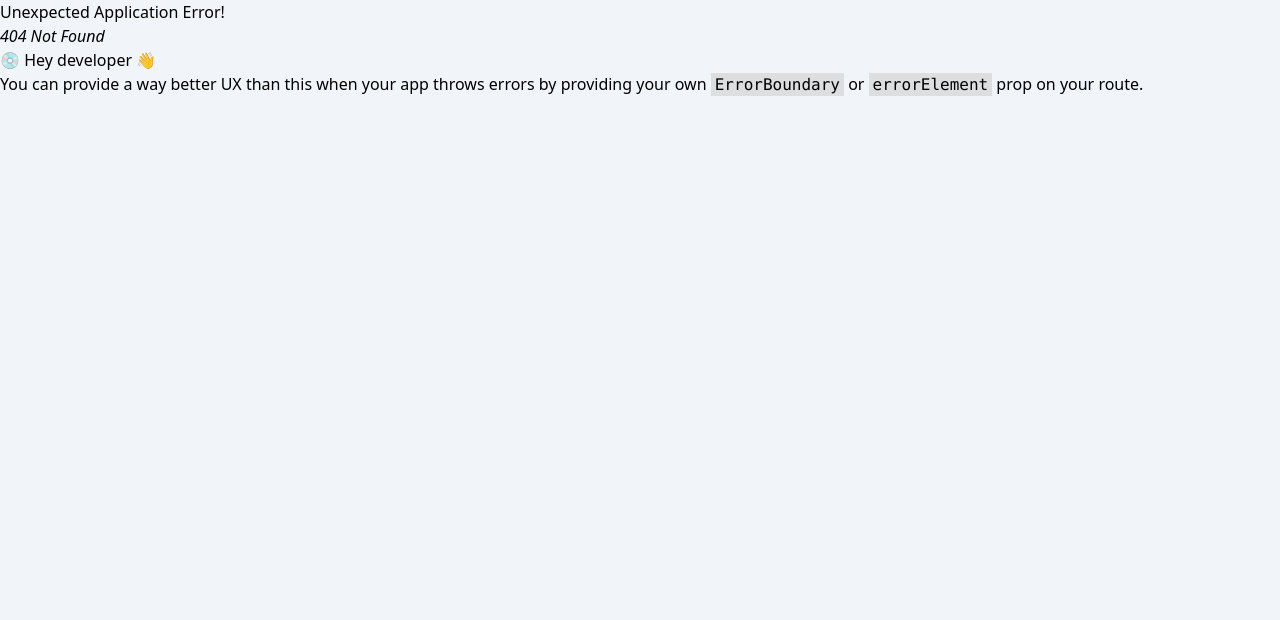
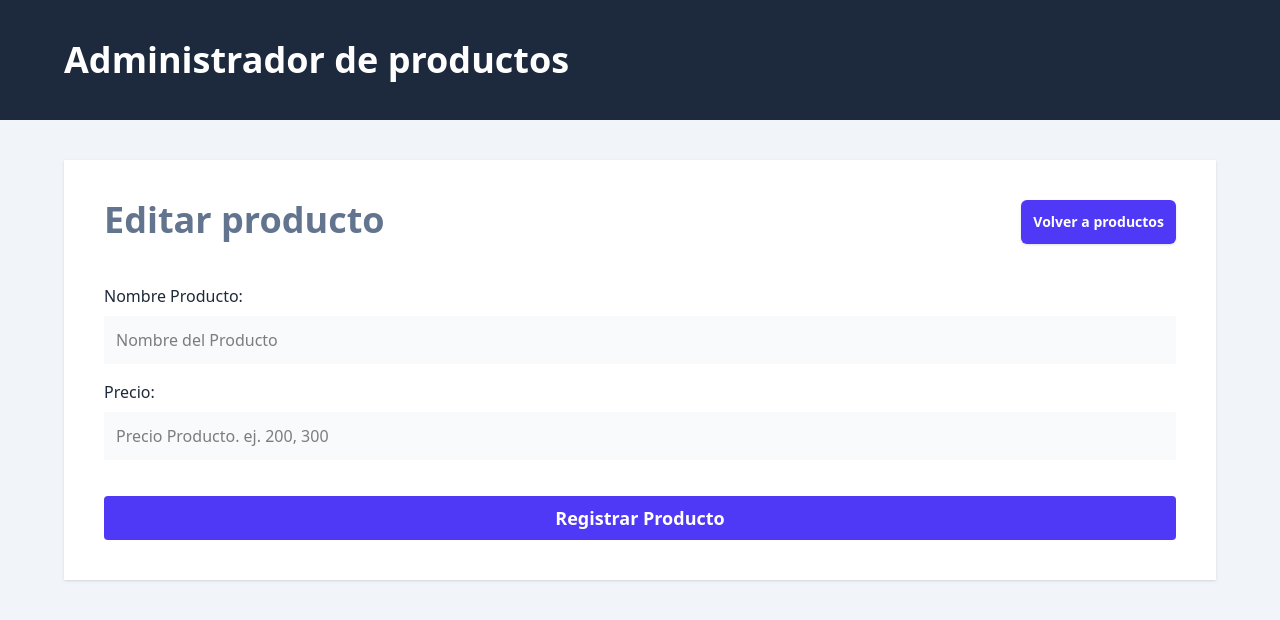
Before and after one commit to AlexhHr23/client-products, a React (Vite) app: page /products/1/edit in a window 1280 px wide. Before the commit this address had no page. Shown: the top 620 px of the page. Built offline with nearby package versions, Linux system fonts and the light colour scheme.

Commit message:
Uso de useNavigate y LInk

```diff
--- a/src/components/ProductDetails.tsx
+++ b/src/components/ProductDetails.tsx
@@ -1,3 +1,4 @@
+import {useNavigate } from "react-router-dom"
 import type { Product } from "../types"
 import { formatCurrency } from "../utils"
 
@@ -6,6 +7,8 @@
 }
 
 export const ProductDetails = ({product}: ProductDetailsProps) => {
+
+    const navigate = useNavigate()
 
     const isAvailable = product.availability
 
@@ -21,7 +24,13 @@
                 {isAvailable ? 'Disponible' : 'No disponible'}
             </td>
             <td className="p-3 text-lg text-gray-800 ">
-
+                <div className="flex gap-2 items-center">
+                    <button
+                        onClick={() => navigate(`/products/${product.id}/edit`)}
+                        className="bg-indigo-600 text-white w-full p-2 font-bold uppercase text-xs text-center rounded-lg"
+                    >
+                        Editar</button>
+                </div>
             </td>
         </tr>
     )
--- a/src/router.tsx
+++ b/src/router.tsx
@@ -2,6 +2,7 @@
 import { Layout } from './layouts/Layout'
 import { Products, loader as productsLoader} from './views/Products'
 import { action as newProductAction, NewProduct} from './views/NewProduct'
+import { EditProduct } from './views/EditProduct'
 
 
 
@@ -19,6 +20,10 @@
                 path: 'products/new',
                 element: <NewProduct/>,
                 action: newProductAction
+            },
+            {
+                path: 'products/:id/edit', // ROA Pattern -- investirgar
+                element: <EditProduct/>
             }
         ]
     }
--- /dev/null
+++ b/src/views/EditProduct.tsx
@@ -0,0 +1,80 @@
+import { Link, useActionData, type ActionFunctionArgs, redirect} from "react-router-dom"
+import {Form} from 'react-router-dom'
+import { ErrorMessage } from "../components/ErrorMessage"
+import { addProduct } from "../services/ProductService"
+
+
+
+export const action = async({request}: ActionFunctionArgs) => {
+    const data = Object.fromEntries(await request.formData())
+    let error = ''
+    if(Object.values(data).includes('')){
+        error = 'Todos los campos son obligatorios'
+    }
+
+    if(error.length) {
+        return error
+    }
+
+    await addProduct(data)
+
+    return redirect('/')
+}
+
+export const EditProduct = () => {
+
+    const error = useActionData() as string
+
+    return (
+        <>
+            <div className="flex justify-between">
+                <h2 className="text-4xl font-black text-slate-500">Editar producto</h2>
+                <Link
+                    to="/"
+                    className="rounded-md bg-indigo-600 p-3 text-sm font-bold text-white shadow-sm hover:bg-indigo-500"
+                >
+                    Volver a productos
+                </Link>
+            </div>
+
+            {error && <ErrorMessage>{error}</ErrorMessage>}
+            <Form
+                className="mt-10"
+                method="POST"
+            >
+
+                <div className="mb-4">
+                    <label
+                        className="text-gray-800"
+                        htmlFor="name"
+                    >Nombre Producto:</label>
+                    <input
+                        id="name"
+                        type="text"
+                        className="mt-2 block w-full p-3 bg-gray-50"
+                        placeholder="Nombre del Producto"
+                        name="name"
+                    />
+                </div>
+                <div className="mb-4">
+                    <label
+                        className="text-gray-800"
+                        htmlFor="price"
+                    >Precio:</label>
+                    <input
+                        id="price"
+                        type="number"
+                        className="mt-2 block w-full p-3 bg-gray-50"
+                        placeholder="Precio Producto. ej. 200, 300"
+                        name="price"
+                    />
+                </div>
+                <input
+                    type="submit"
+                    className="mt-5 w-full bg-indigo-600 p-2 text-white font-bold text-lg cursor-pointer rounded"
+                    value="Registrar Producto"
+                />
+            </Form>
+        </>
+    )
+}
```
